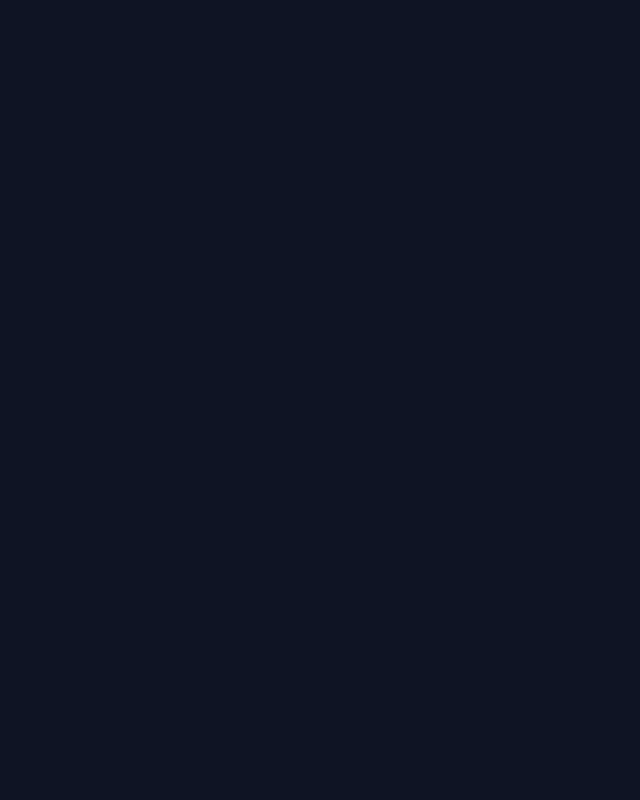
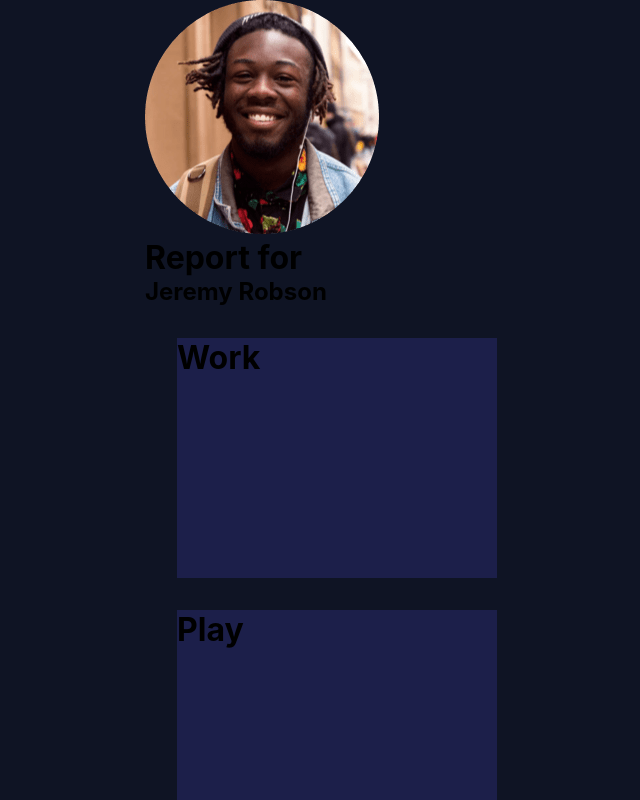
Before and after one commit to timbosTours/Fronend-Mentor-time-tracking-dashboard, a React (Create React App) app in the folder my-app/: page / in a window 1280 px wide. Shown: the top 800 px of the page, without its empty margins (303-943 px from the left). Built offline with nearby package versions, Linux system fonts and the light colour scheme.

Commit message:
rendered json title dynamically

```diff
--- a/my-app/src/App.js
+++ b/my-app/src/App.js
@@ -1,96 +1,44 @@
 import './App.css';
 import data from './data.json';
-// import avatar from './images/image-jeremy.png';
-import work from './images/icon-work.svg';
-// import play from './images/icon-play.svg';
-// import study from './images/icon-study.svg';
-// import exercise from './images/icon-exercise.svg';
-// import social from './images/icon-social.svg';
-// import selfcare from './images/icon-self-care.svg';
+import avatar from './images/image-jeremy.png';
+
+function App() {
+  return (<main>
+    <User/>
+    <div >
+      {data.map(activity => {
+        return (
+          <Activity key={activity.title} activity={activity}/>
+        );
+      })}
+    </div>
 
 
-function App() {
-  <Work/>
-  // return (
-  //   <div className="user content-box">
-  //     <img src={ avatar } alt="user image" />
-  //     <h1>Report for</h1>
-  //     <p>Jeremy Robson</p>
-  //   </div>
+  </main>
+  )
+}
+
+const User = () => {
+  return (
+    <div className="user">
+      <img src={avatar} alt="" />
+      <h1>Report for</h1>
+      <h2>Jeremy Robson</h2>
+    </div>
+  )
+}
+
+const Activity = (props) => {
+  const { title } = props.activity;
+  return (
+    <div className='content-box'>
+
+      <h1>{title}</h1>
+
+    </div>
+  );
+
+}
 
 
-
-      // data.map(timeData => {
-      // return (
-      //   <div className="user content-box">
-      //     <img src={ work } alt="" />
-      //     <h1>{timeData.title}</h1>
-      //     <p>{ timeData.timeframes.daily }</p>
-      //   </div>
-    //   )
-    // })
-}
-
-// const User = () => {
-//   return (
-//     <div className="user content-box">
-//       <img src={ avatar } alt="user image" />
-//       <h1>Report for</h1>
-//       <p>Jeremy Robson</p>
-//     </div>);
-// }
-const Work = () => {
-  return (
-    data.map(timeData => {
-      return (
-        <div className="user content-box">
-          <img src={work} alt="" />
-          <h1>{timeData.title}</h1>
-          <p>{timeData.timeframes.daily}</p>
-        </div>
-      )
-    }))
-}
-
-// const Play = () => {
-//   return (
-//   <div className="play content-box">
-//     <img src={ play } alt="play icon" />
-//     <h1>Play</h1>
-//     <p></p>
-//   </div>
-// )}
-// const Study = () => {
-//   return (
-//   <div className="study content-box">
-//     <img src={ study } alt="study icon" />
-//     <h1>Study</h1>
-//     <p></p>
-//   </div>
-// )}
-// const Exercise = () => {
-//   return (
-//   <div className="excersice content-box">
-//     <img src={ exercise } alt="exercise icon" />
-//     <h1>Exercise</h1>
-//     <p></p>
-//   </div>
-// )}
-// const Social = () => {
-//   return(
-//   <div className="social content-box">
-//     <img src={ social } alt="social icon" />
-//     <h1>Social</h1>
-//     <p></p>
-//   </div>
-// )}
-// const Selfcare = () => {
-//   return (
-//   <div className="selfcare content-box">
-//     <img src={ selfcare } alt="selfcar icon" />
-//     <h1>Selfcare</h1>
-//     <p></p>
-//   </div>
-// )}
-
 export default App;
```
